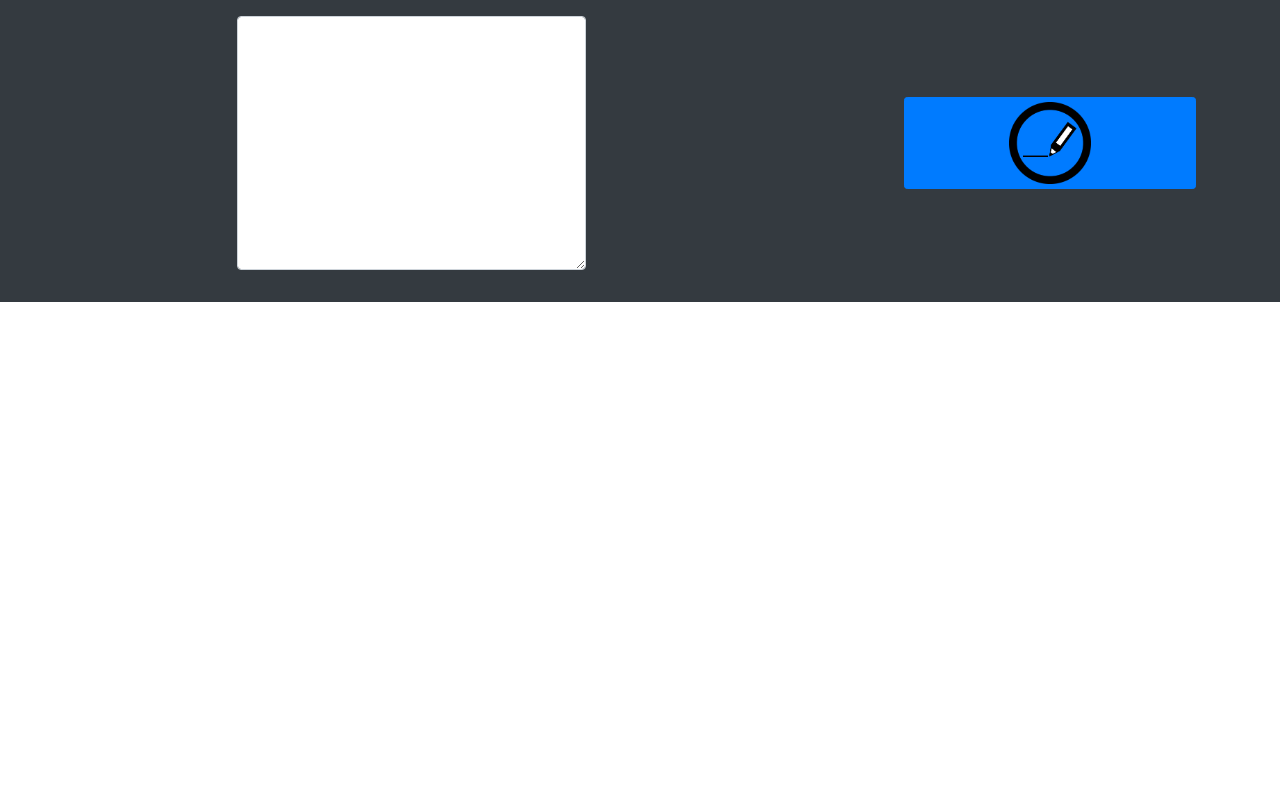
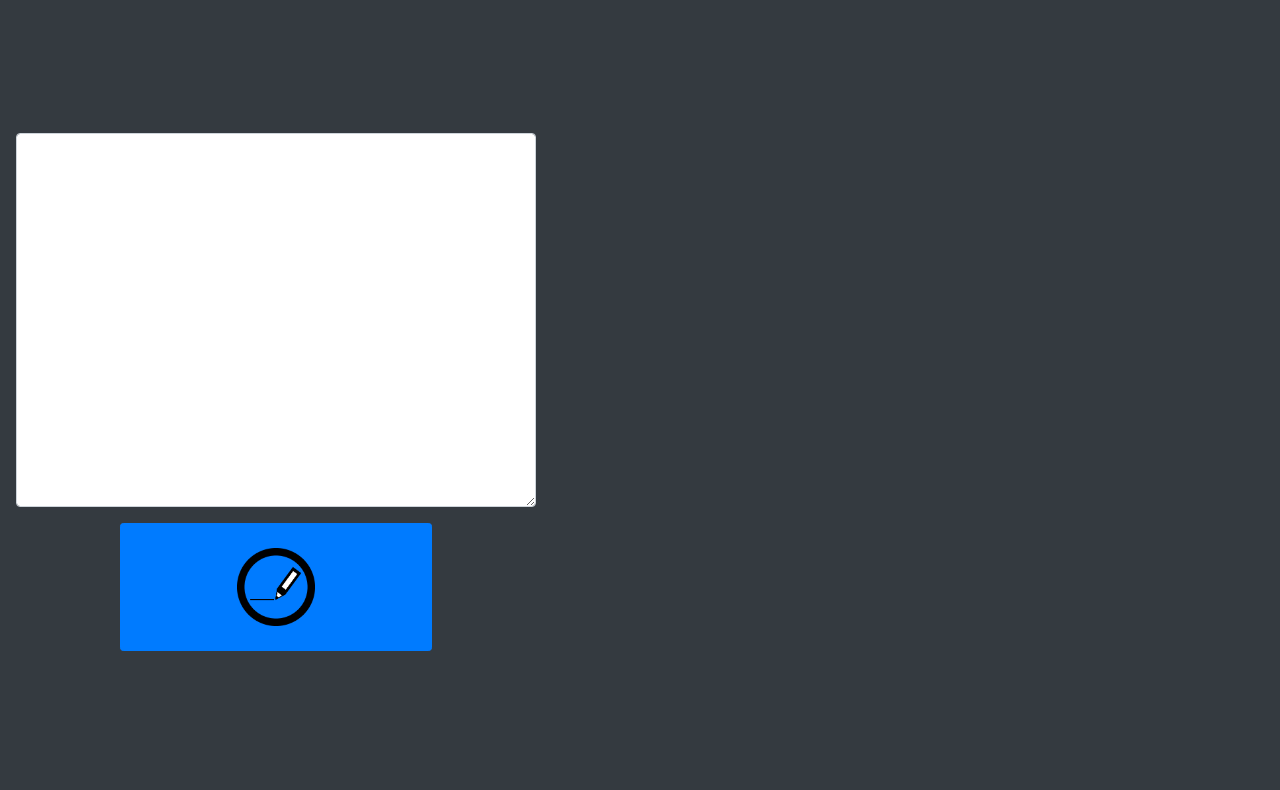
Before and after one commit to keivanmojmali/icon-journal, a plain HTML site: page index.html in a window 1280 px wide. Shown: the part 88-878 px from the top of the page. Before the commit the page ends 800 px from the top, so only its background shows below. Drawn offline with nearby package versions, Linux system fonts and the light colour scheme.

Commit message:
working on journal entry page

```diff
--- a/index.html
+++ b/index.html
@@ -12,6 +12,25 @@
 </head>
 
 <body>
+
+  <nav>
+        <div class="container-fluid p-0 nav-styling">
+          <div class="pl-4">
+            <h5>Icon Journal</h5>
+          </div>
+          <ul class="pr-4 pt-2 list-unstyled d-flex justify-content-center align-items-center">
+            <li>
+              <img src="./Images/add-entry-pencil-black.png" alt="icon-one" class="img-nav">
+            </li>
+            <li>
+              <img src="./Images/add-entry-pencil-black.png" alt="icon-two" class="img-nav">
+            </li>
+            <li>
+              <img src="./Images/add-entry-pencil-black.png" alt="icon-three" class="img-nav">
+            </li>
+          </ul>
+        </div>
+  </nav>
 
   <div id="welcome" class="d-none container-fluid flex-column justify-content-center align-items-center full-height ">
     <div class="row m-4">
@@ -67,46 +86,20 @@
   </div>
 
 
-  <div class="container-fluid p-0">
+  <div class="container-fluid p-0 full-height align-items-center d-flex bg-dark">
 
-    <div class="container-fluid p-0 nav-styling">
-      <div class="pl-4">
-        <h5>Icon Journal</h5>
+    <div class="form p-3">
+      <div class="form-group">
+        <textarea name="entry" id="entry" rows="15" class="form-control"></textarea>
       </div>
-      <ul class="pr-4 pt-2 list-unstyled d-flex justify-content-center align-items-center">
-        <li>
-          <img src="./Images/add-entry-pencil-black.png" alt="icon-one" class="img-nav">
-        </li>
-        <li>
-          <img src="./Images/add-entry-pencil-black.png" alt="icon-two" class="img-nav">
-        </li>
-        <li>
-          <img src="./Images/add-entry-pencil-black.png" alt="icon-three" class="img-nav">
-        </li>
-      </ul>
+      <div class="form-group d-flex justify-content-center align-items-center">
+        <button class="btn btn-sm btn-primary button-width p-4" type="submit">
+          <img class="img-btn" src="./Images/add-entry-pencil-black.png" alt="button-img" >
+        </button>
+      </div>
     </div>
 
 
-    <div class="container-fluid bg-dark p-3">
-      <div class="row">
-        <div class="col">
-          <div class="form">
-            <div class="row justify-content-center align-items-center d-flex">
-              <div class="form-group">
-                <textarea name="journal" id="entry" cols="30" rows="10" class="form-control"></textarea>
-              </div>
-            </div>
-          </div>
-        </div>
-        <div class="row d-flex justify-content-center align-items-center">
-          <div class="form-group d-flex justify-content-center align-items-center">
-            <button class="btn btn-sm btn-primary button-width"> <img src="./Images/add-entry-pencil-black.png"
-                alt="sub-icon" class="img-btn"></button>
-          </div>
-        </div>
-      </div>
-    </div>
-  </div>
   </div>
 
 
```
